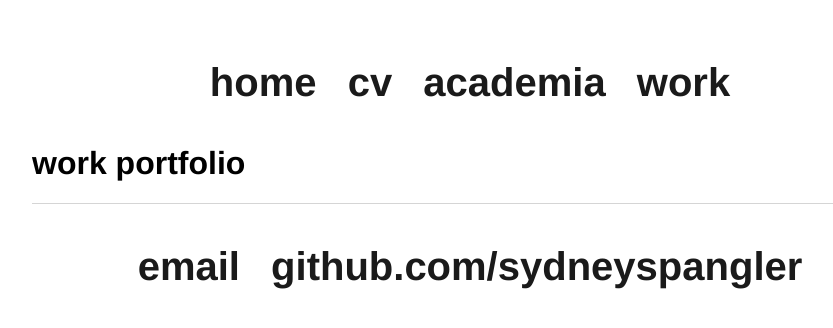
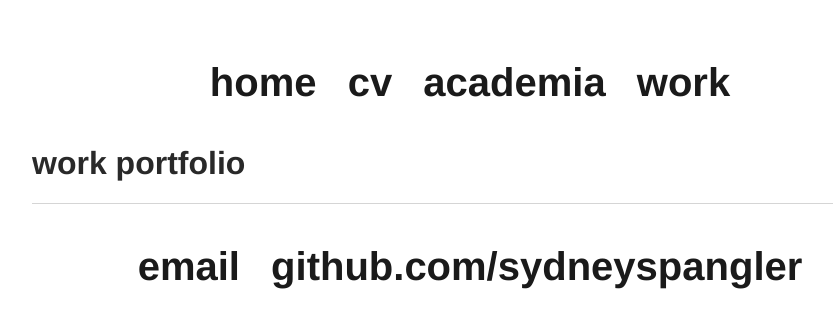
Before and after one commit to sydneyspangler/sydneyspangler.github.io, a Jekyll site: the page built from portfolio/index.html, in a window 1280 px wide. Shown: the top 328 px of the page, without its empty margins (160-993 px from the left). Built offline with Jekyll 4.4.1, drawn with Linux system fonts in a browser that asks for light colours.

Commit message:
Update main.css

```diff
--- a/css/main.css
+++ b/css/main.css
@@ -2,6 +2,7 @@ body {
     margin: 60px auto;
     width: 70%;
     text-align: left;
+    color: #292929
 }
 nav ul, footer ul {
     font-family:'Helvetica', 'Arial', 'Sans-Serif';
```
